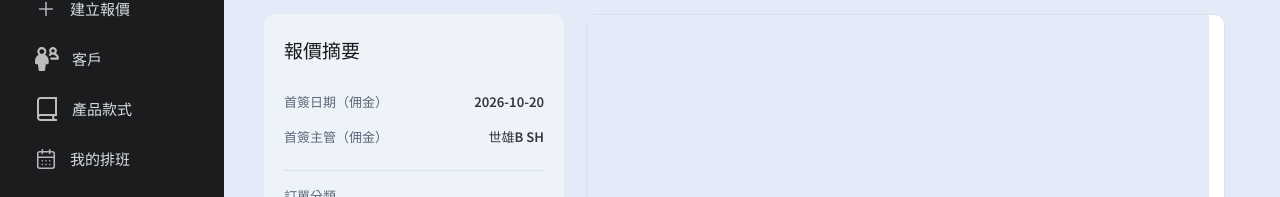
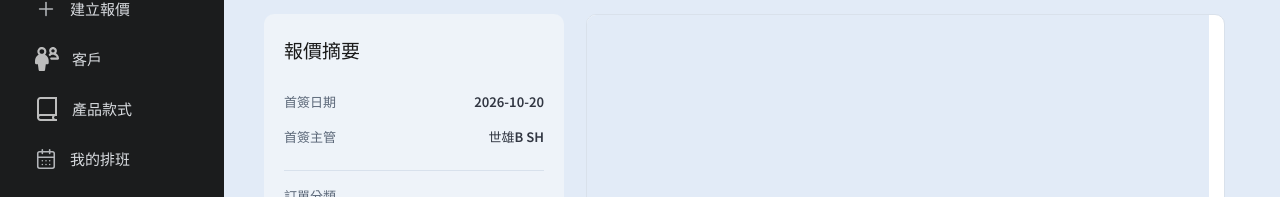
Before and after one commit to helpfulhomedesign168-cloud/Helpful-, a React (Vite) app: page /quotes in a window 1280 px wide. Both pictures are taken after a click on the element 744 px from the left and 477 px from the top of the page. Shown: the part 174-371 px from the top of the page. Built offline with nearby package versions, Linux system fonts and the light colour scheme.

Commit message:
fix(quotes): remove commission suffix from signing labels

```diff
--- a/src/pages/SubmittedQuote.tsx
+++ b/src/pages/SubmittedQuote.tsx
@@ -253,11 +253,11 @@ export function SubmittedQuoteView({ quote }: { quote: Quote }) {
         <aside className="submitted-summary">
           <h3>報價摘要</h3>
           <div className="submitted-summary-row">
-            <span>首簽日期（佣金）</span>
+            <span>首簽日期</span>
             <strong>{firstSignatureDate}</strong>
           </div>
           <div className="submitted-summary-row">
-            <span>首簽主管（佣金）</span>
+            <span>首簽主管</span>
             <strong>{firstSupervisor?.name ?? "—"}</strong>
           </div>
           {version.signature &&
```
